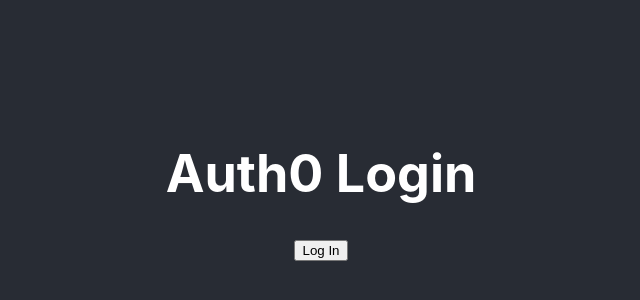
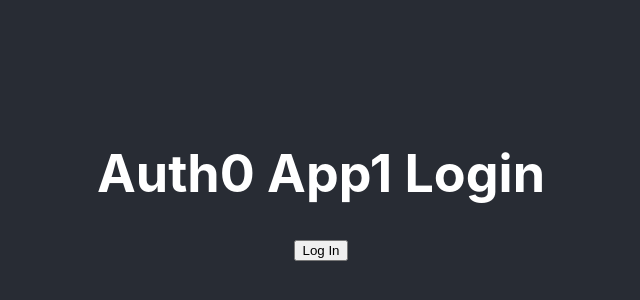
Before and after one commit to impondesk/auth0-app1, a React (Create React App) app: page / in a window 1280 px wide. Shown: the part 216-516 px from the top of the page, without its empty margins (319-959 px from the left). Built offline with nearby package versions, Linux system fonts and the light colour scheme.

Commit message:
Update app title to "Auth0 App1 Login" in App component

```diff
--- a/src/App.js
+++ b/src/App.js
@@ -14,7 +14,7 @@
   return (
     <div className="App">
       <header className="App-header">
-        <h1>Auth0 Login</h1>
+        <h1>Auth0 App1 Login</h1>
         {isAuthenticated ? (
           <>
             <Profile />
```
Also changed, not shown: .codebase2docs/output/log.txt.
